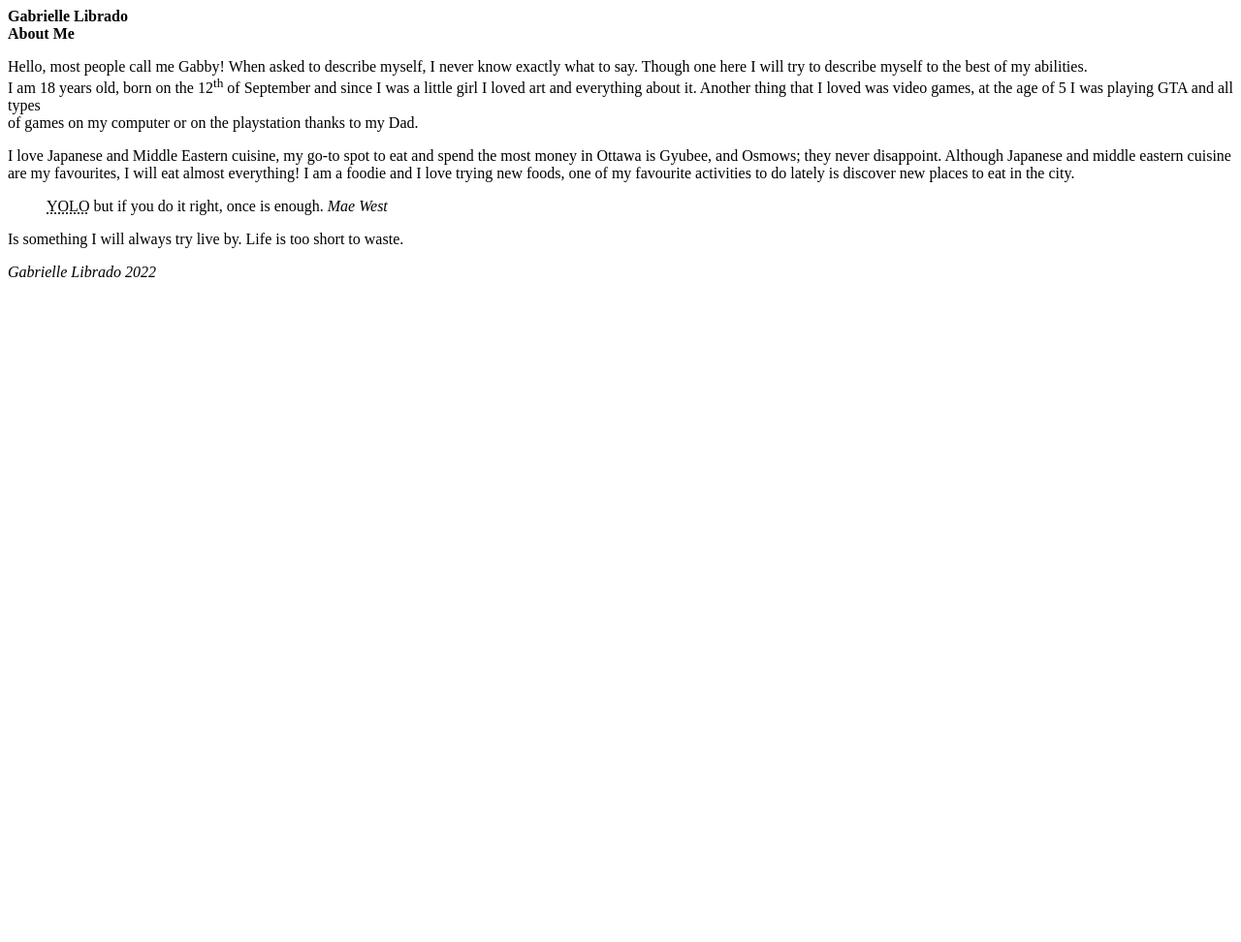
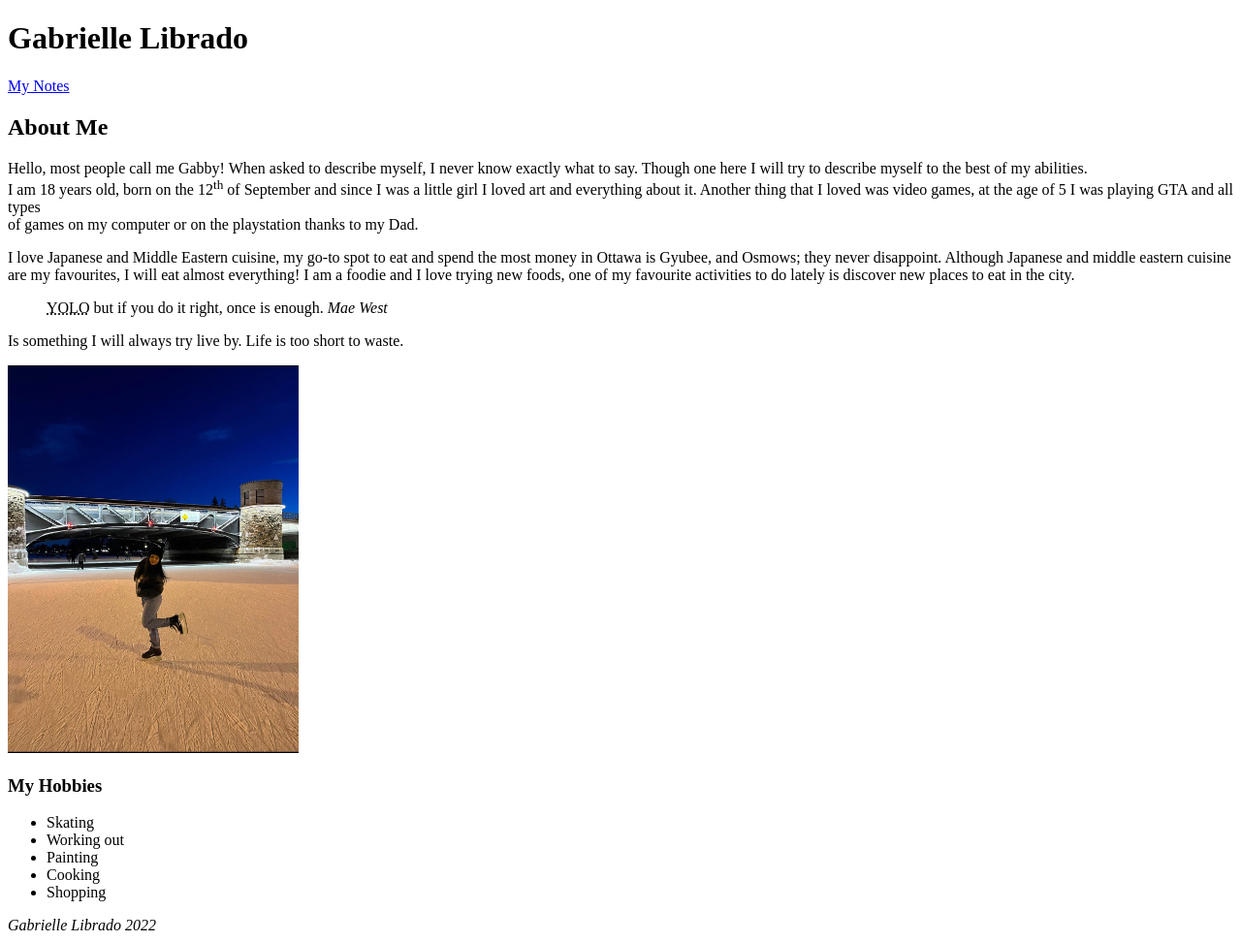
Before and after one commit to libr0009/libr0009.github.io, a plain HTML site: page html-assignment/index.html in a window 1280 px wide. Shown: the whole page at 97% size. Before the commit the page ends 800 px from the top, so only its background shows below. Drawn offline with Linux system fonts and the light colour scheme.

Commit message:
updates index.html

```diff
--- a/html-assignment/index.html
+++ b/html-assignment/index.html
@@ -7,9 +7,10 @@
     <title>Gabrielle Librado</title>
 </head>
 <body>
-    <header><strong>Gabrielle Librado</strong></header>
+    <header><h1>Gabrielle Librado</h1></header>
+    <a href="notes.html">My Notes</a>
          <article>
-              <header><strong>About Me</strong></header>
+              <header><h2>About Me</h2></header>
               <p>Hello, most people call me Gabby! When asked to describe myself,
                   I never know exactly what to say. Though one here I will try to describe
                   myself to the best of my abilities. <br>
@@ -30,6 +31,15 @@
                 Is something I will always try live by. Life is too short to waste.
             </p>
          </article>
+         <img alt="" width="300", height="400" src="images/me.jpg">
+         <h3>My Hobbies</h3>
+         <ul>
+             <li>Skating</li>
+             <li>Working out</li>
+             <li>Painting</li>
+             <li>Cooking</li>
+             <li>Shopping</li>
+         </ul>
          <footer><em>Gabrielle Librado 2022</em></footer>
 </body>
 </html>
```
